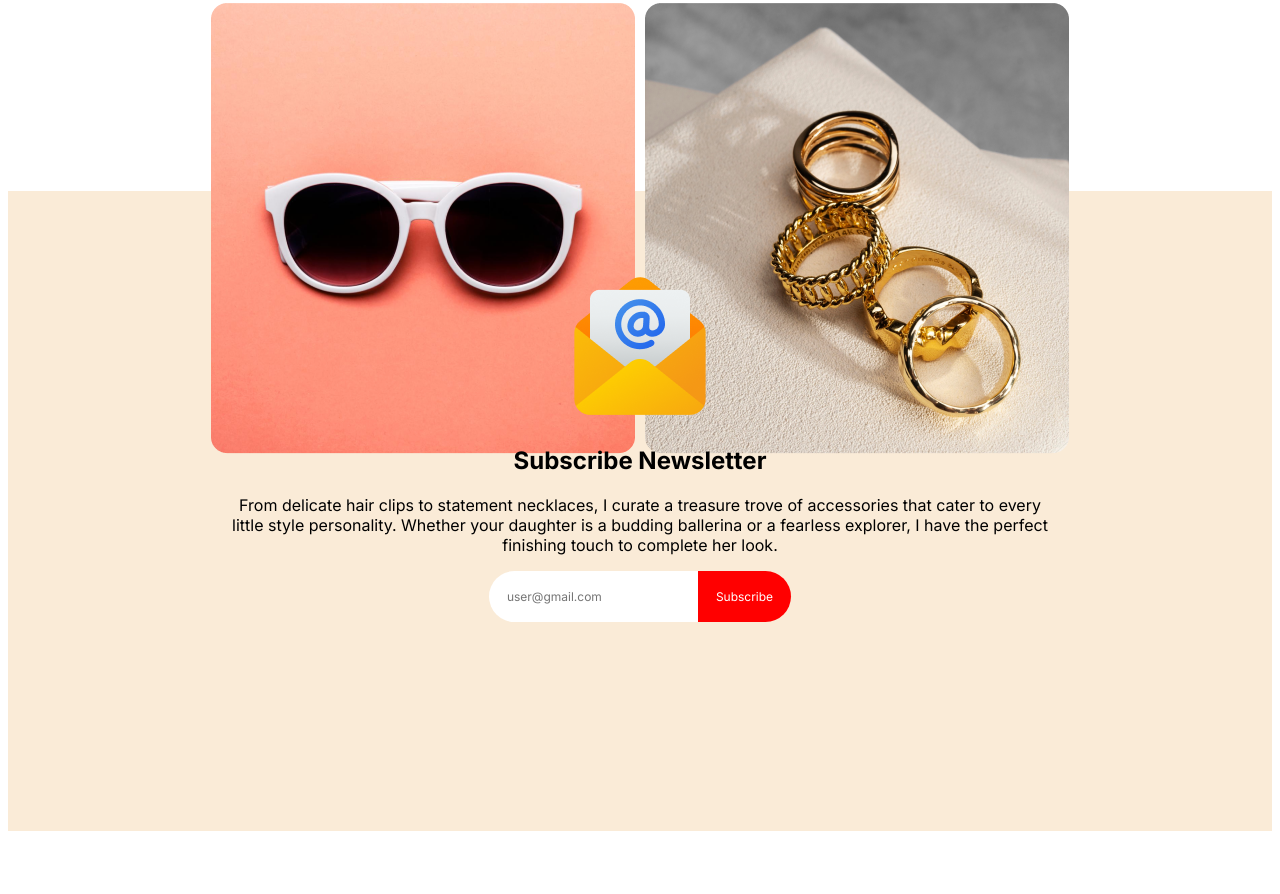
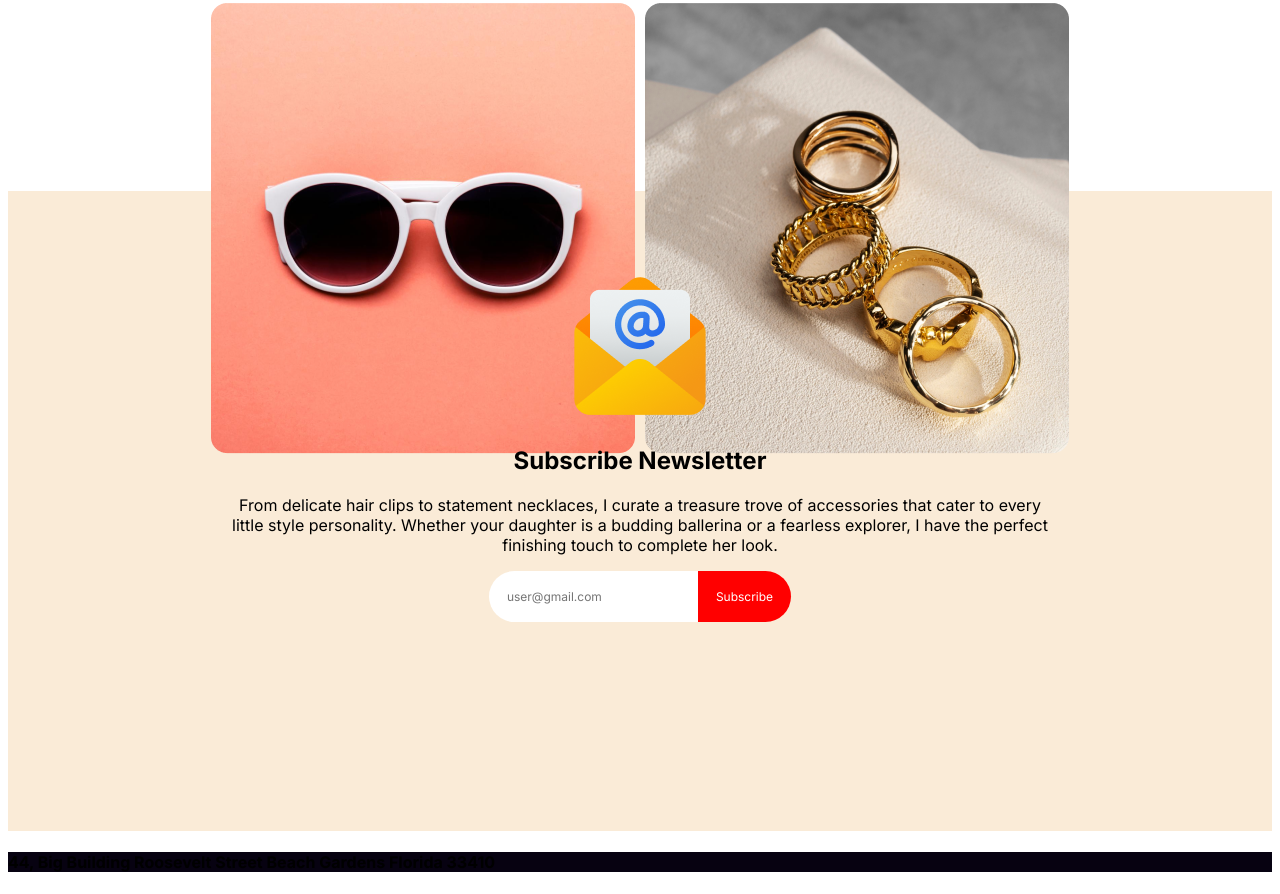
Before and after one commit to Arittro7/B9A1-Nahid-New-Year, a plain HTML site: page index.html in a window 1280 px wide. Shown: the part 5285-6179 px from the top of the page. Before the commit the page ends 6124 px from the top, so only its background shows below. Drawn offline with Linux system fonts and the light colour scheme.

Commit message:
footer section

```diff
--- a/index.html
+++ b/index.html
@@ -117,7 +117,15 @@
       </section>
   </main>
   <footer>
+    <div class="footer-section">
+      <div class="footer-column-one">
+        <h4>44, Big Building Roosevelt Street
+          Beach Gardens Florida 33410</h4>
+      </div>
+      <div class="footer-column-two"></div>
+      <div class="footer-column-three"></div>
 
+    </div>
   </footer>
 
 </body>
--- a/styles/styles.css
+++ b/styles/styles.css
@@ -374,3 +374,8 @@
   font-size: 12px;
   font-weight: 400;
 }
+/* footer section style */
+.footer-section{
+  width: 100%;
+  background-color: #070211;
+}
```
